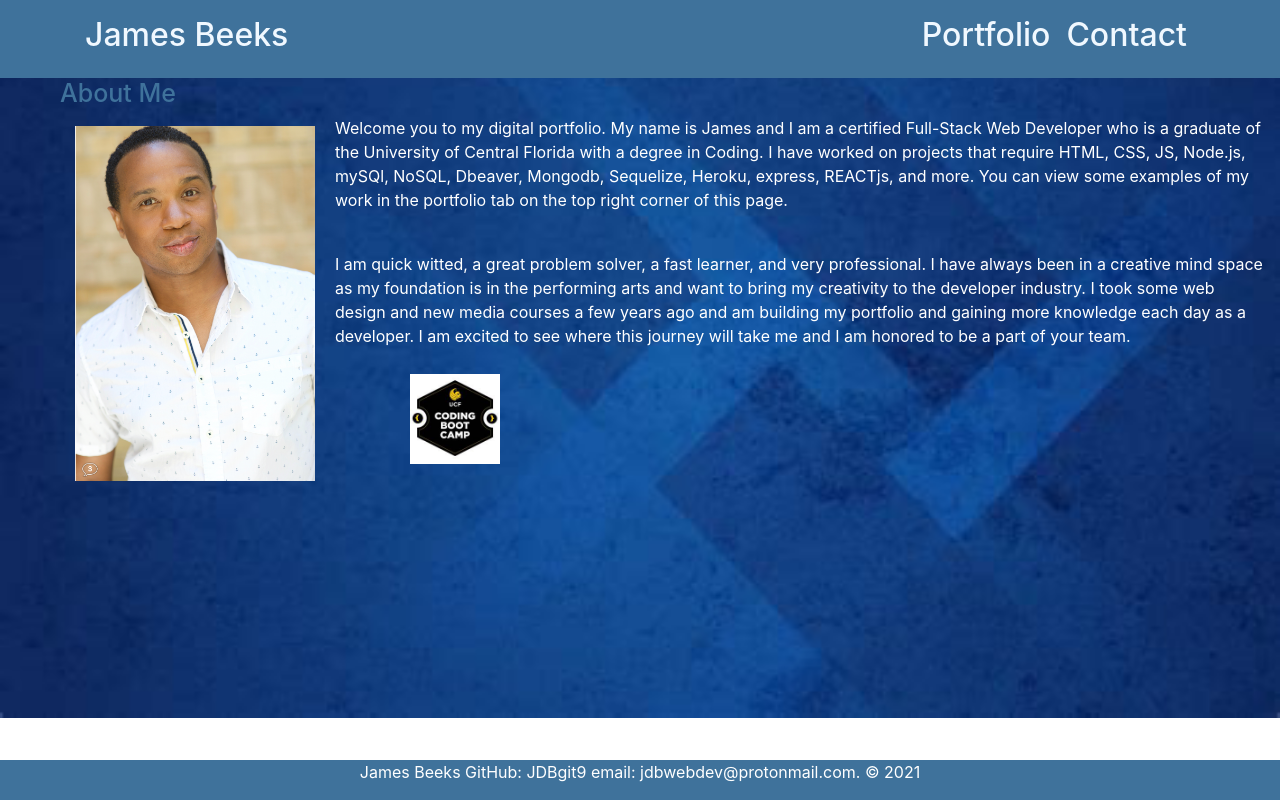
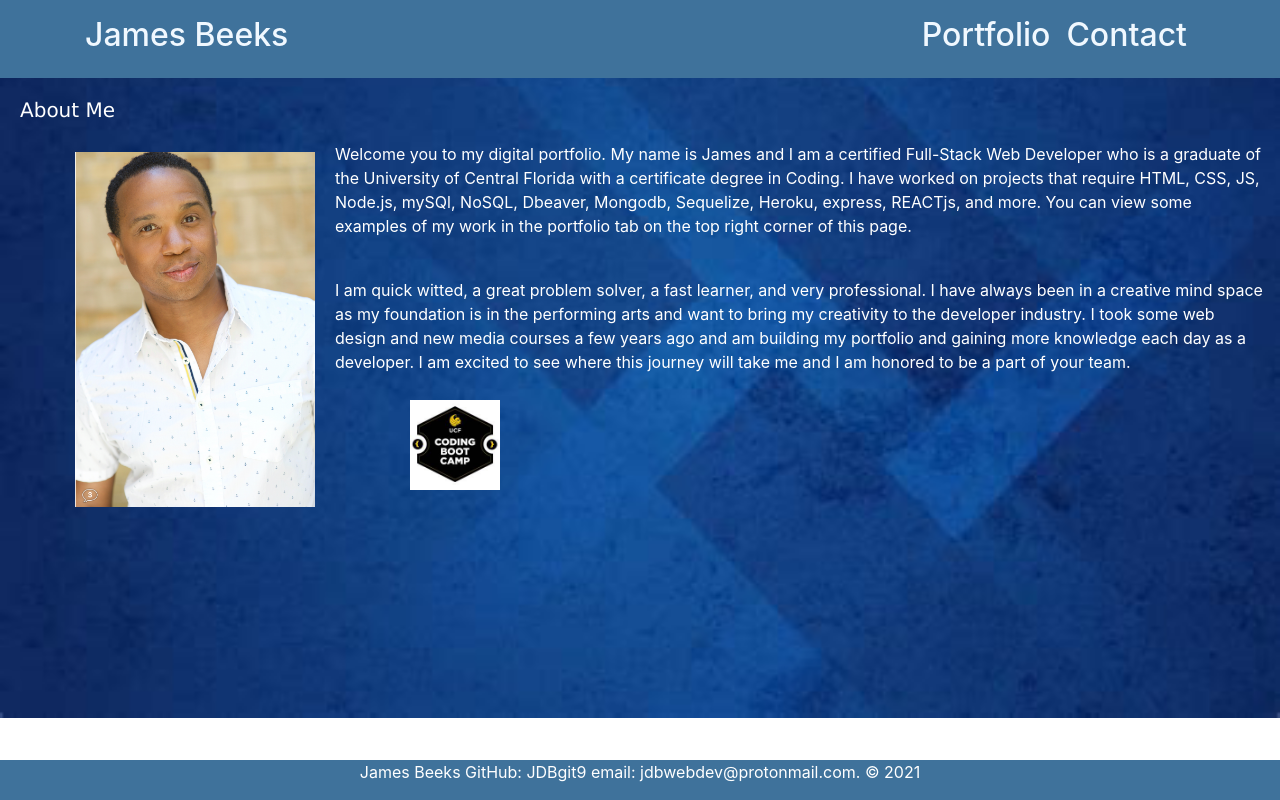
Before and after one commit to JDBgit9/jamesportfolio, a React (Create React App) app: page / in a window 1280 px wide. Built offline with nearby package versions, Linux system fonts and the light colour scheme.

Commit message:
changed the syntax size in the home for about me

```diff
--- a/src/components/Home.js
+++ b/src/components/Home.js
@@ -5,7 +5,7 @@ import "./Home.css";
 function Home() {
     return (
         <div>
-              <h3>About Me</h3>
+              <h5>About Me</h5>
     <div className="wrapper">
         <div className="container-mt-4">
             <div className="row">
@@ -20,7 +20,7 @@ function Home() {
     <img src="./image/headshot2.png" style={{width: "100%"}} />
     </div>
     <div className="col-sm-9">
-    <p> Welcome you to my digital portfolio. My name is James and I am a certified Full-Stack Web Developer who is a graduate of the University of Central Florida with a degree in Coding.
+    <p> Welcome you to my digital portfolio. My name is James and I am a certified Full-Stack Web Developer who is a graduate of the University of Central Florida with a certificate degree in Coding.
         I have worked on projects that require HTML, CSS, JS, Node.js, mySQl, NoSQL, Dbeaver, Mongodb, Sequelize, Heroku, express, REACTjs, and more. You can view some examples of my work in the portfolio tab on the top right corner of this page.
    </p>
     <br />
```
